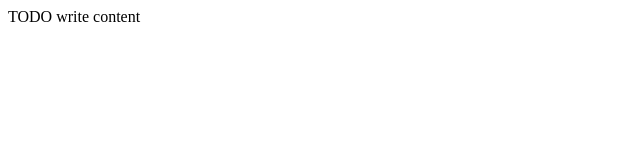
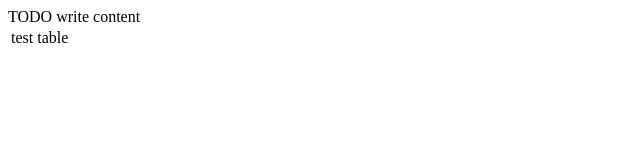
Before and after one commit to sanjana-s99/web_store, a plain HTML site: page web/index.html in a window 1280 px wide. Shown: the full height of the page, 0-640 px from the left. Drawn offline with Linux system fonts and the light colour scheme.

Commit message:
new table added to panel purpose

```diff
--- a/web/index.html
+++ b/web/index.html
@@ -12,5 +12,12 @@ and open the template in the editor.
     </head>
     <body>
         <div>TODO write content</div>
+        <table>
+            <tr>
+                <td>
+                    test table
+                </td>
+            </tr>
+        </table>
     </body>
 </html>
```
